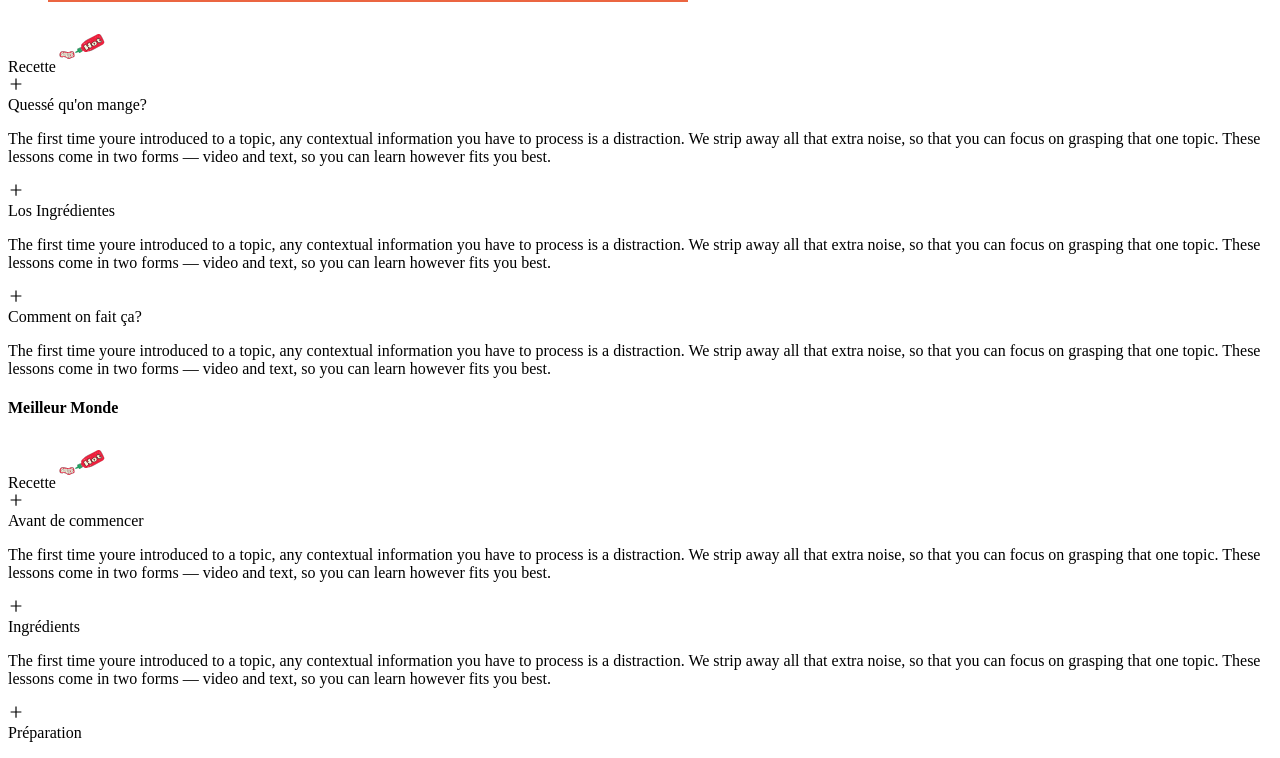
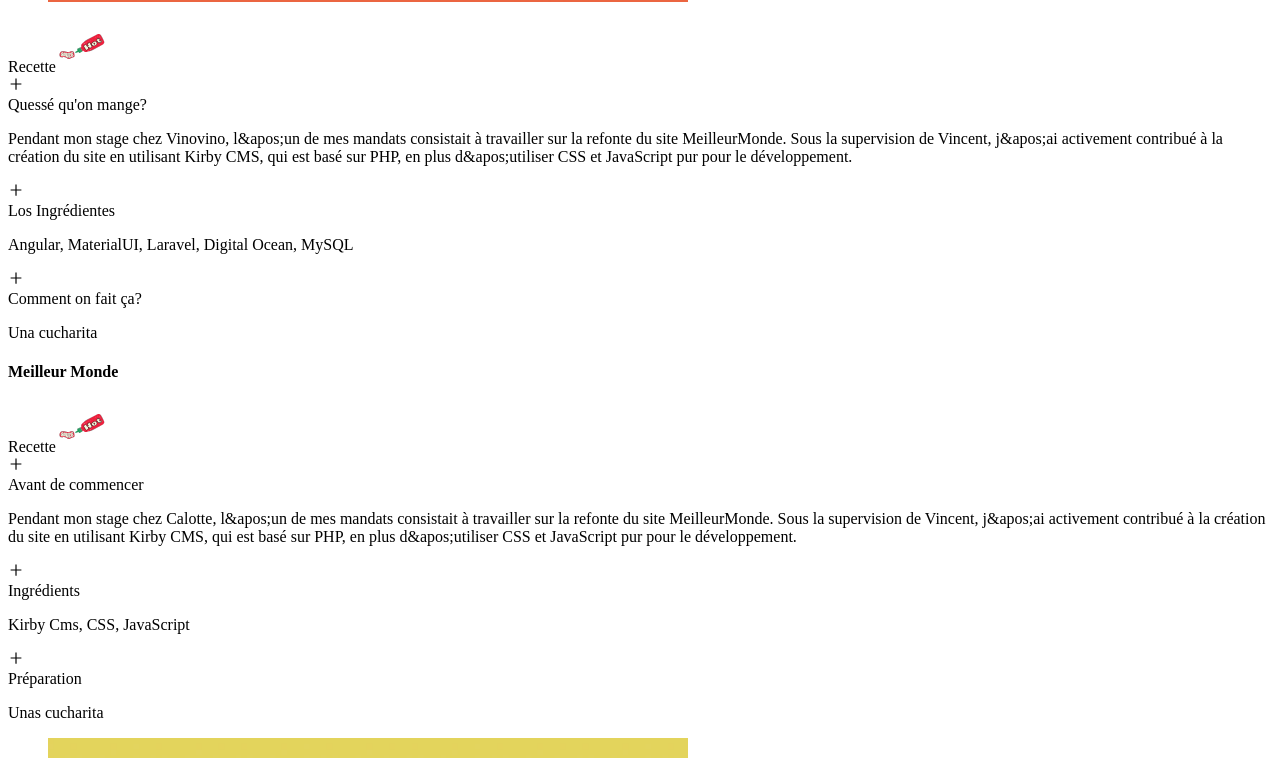
Before and after one commit to pcavendano/Portfolio, a React (Vite) app: page / in a window 1280 px wide. Shown: the part 8440-9198 px from the top of the page. Built offline with nearby package versions, Linux system fonts and the light colour scheme; the HTML template or start-up script is replaced by a standard one.

Commit message:
Add data to ecah ingridient component

```diff
--- a/src/components/Ingredient.jsx
+++ b/src/components/Ingredient.jsx
@@ -16,7 +16,10 @@ const Ingredient = (props) => {
     return (
         <>
             <span className="li">
-            <div className={`${bg} entete ${props.bg}`} onClick={changeStyle}>
+                <div
+                    className={`${bg} entete ${props.bg}`}
+                    onClick={changeStyle}
+                >
                     <div onClick={changeStyle}>
                         <svg
                             className={style}
@@ -37,12 +40,9 @@ const Ingredient = (props) => {
                 </div>
                 <div className={`${display} grid`}>
                     <div className="project_description ">
-                    <p>The first time youre introduced to a topic, any
-                        contextual information you have to process is a
-                        distraction. We strip away all that extra noise, so that
-                        you can focus on grasping that one topic. These lessons
-                        come in two forms — video and text, so you can learn
-                        however fits you best.</p>
+                        <p>
+                            {props.data}
+                        </p>
                     </div>
                 </div>
             </span>
--- a/src/components/Projects.jsx
+++ b/src/components/Projects.jsx
@@ -9,6 +9,7 @@ import mm400 from "../assets/mm_400x553.webp";
 import mm300 from "../assets/mm_300x414.webp";
 import Ingredient from "./Ingredient";
 import hotsauce from "../assets/hot-sauce.svg";
+import data from "../assets/data/data.json";
 
 const Projects = () => {
     return (
@@ -27,7 +28,9 @@ const Projects = () => {
                                 className="giphy-embed"
                                 allowFullScreen
                             ></iframe>
-                            <span><span className="border six">Mes Projets</span></span>
+                            <span>
+                                <span className="border six">Mes Projets</span>
+                            </span>
                         </span>
                     </h2>
                 </header>
@@ -65,9 +68,18 @@ const Projects = () => {
                                         width={50}
                                     />
                                 </span>
-                                <Ingredient title={"Quessé qu'on mange?"} />
-                                <Ingredient title={"Los Ingrédientes"} />
-                                <Ingredient title={"Comment on fait ça?"} />
+                                <Ingredient
+                                    data={data.vinovino.projectDescription}
+                                    title={"Quessé qu'on mange?"}
+                                />
+                                <Ingredient
+                                    data={data.vinovino.projectIngridients}
+                                    title={"Los Ingrédientes"}
+                                />
+                                <Ingredient
+                                    data={data.vinovino.projectProcedure}
+                                    title={"Comment on fait ça?"}
+                                />
                             </div>
                         </section>
                     </section>
@@ -78,7 +90,7 @@ const Projects = () => {
                         <section className="project impair col_2">
                             <div className="project_info red col_1">
                                 <span className="recette red">
-                                <span className="border four">Recette</span>
+                                    <span className="border four">Recette</span>
                                     <img
                                         src={hotsauce}
                                         alt="bouteille de sauce piquante"
@@ -88,11 +100,20 @@ const Projects = () => {
                                     />
                                 </span>
                                 <Ingredient
+                                    data={data.mm.projectDescription}
                                     title={"Avant de commencer"}
                                     bg={"red"}
                                 />
-                                <Ingredient title={"Ingrédients"} bg={"red"} />
-                                <Ingredient title={"Préparation"} bg={"red"} />
+                                <Ingredient
+                                    data={data.mm.projectIngridients}
+                                    title={"Ingrédients"}
+                                    bg={"red"}
+                                />
+                                <Ingredient
+                                    data={data.mm.projectProcedure}
+                                    title={"Préparation"}
+                                    bg={"red"}
+                                />
                             </div>
                             <div className="project_image">
                                 <a
```
Lines whose indentation alone changed are shown as unchanged.
